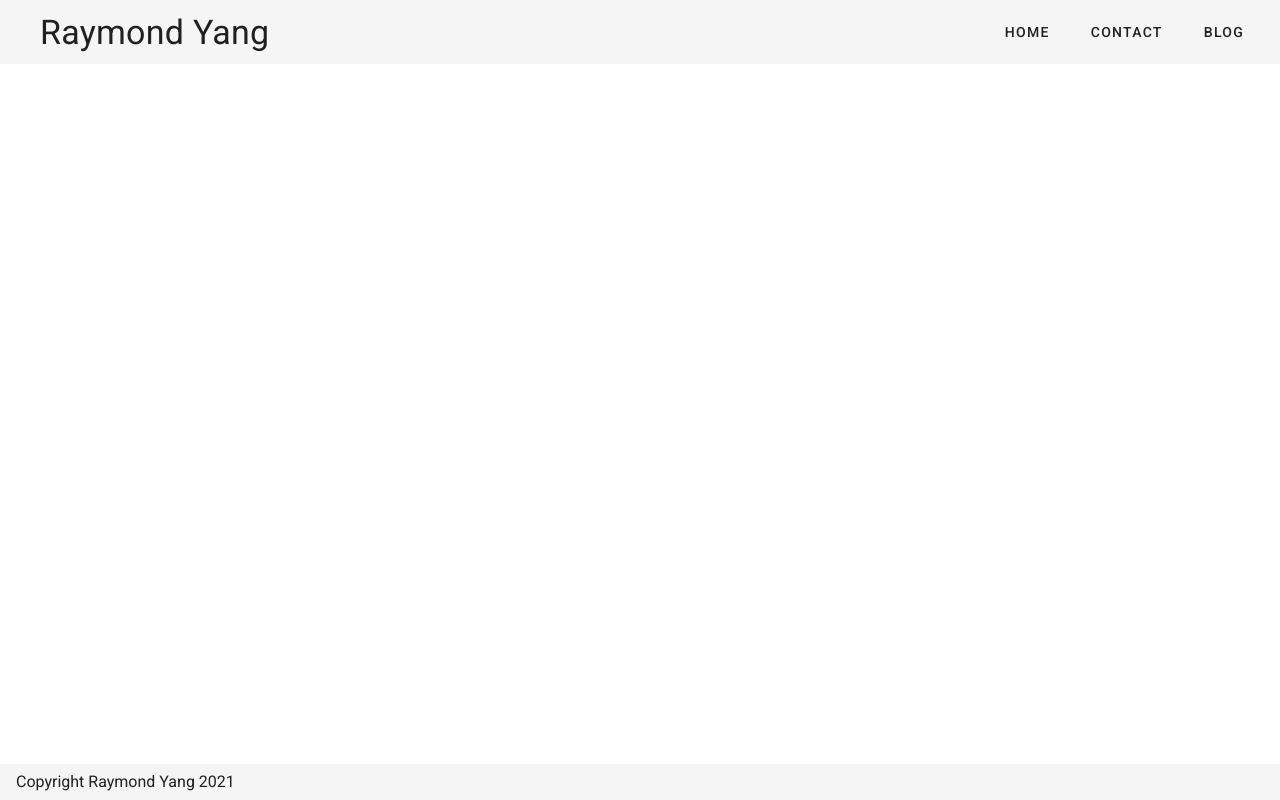
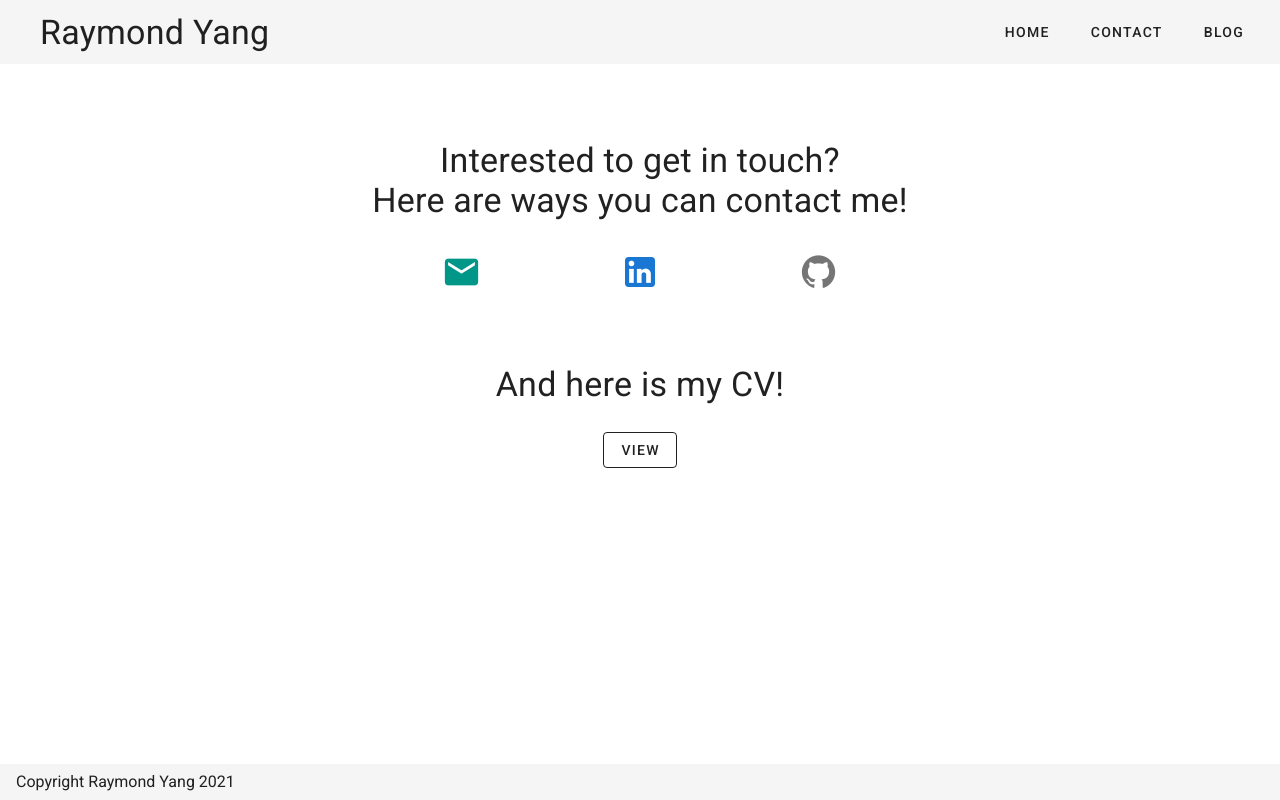
Before and after one commit to Ray2126/personal-website, a Vue app: page /contact in a window 1280 px wide. Built offline with nearby package versions, Linux system fonts and the light colour scheme.

Commit message:
Add contact page, lint missing semicolons

```diff
--- a/package.json
+++ b/package.json
@@ -40,7 +40,8 @@
     },
     "rules": {
       "arrow-spacing": "error",
-      "indent": [ "error", 2 ]
+      "indent": [ "error", 2 ],
+      "semi": [ 2, "always"]
     }
   },
   "browserslist": [
--- a/src/router.js
+++ b/src/router.js
@@ -2,6 +2,7 @@ import Vue from 'vue';
 import VueRouter from 'vue-router';
 
 import Home from './views/Home';
+import Contact from './views/Contact';
 
 Vue.use(VueRouter);
 
@@ -10,6 +11,10 @@ const routes = [
     path: '/',
     component: Home,
   },
+  {
+    path: '/contact',
+    component: Contact,
+  }
 ];
 
 const router = new VueRouter({
@@ -17,4 +22,19 @@ const router = new VueRouter({
   routes
 });
 
+/* Print NavigationDuplicated errors to console as warnings */
+const originalPush = router.push;
+router.push = function push(location, onResolve, onReject) {
+  if (onResolve || onReject) {
+    return originalPush.call(this, location, onResolve, onReject);
+  }
+  return originalPush.call(this, location).catch((err) => {
+    if (VueRouter.isNavigationFailure(err)) {
+      console.warn(err);
+      return err;
+    }
+    return Promise.reject(err);
+  });
+};
+
 export default router;
--- /dev/null
+++ b/src/views/Contact.vue
@@ -0,0 +1,95 @@
+<template>
+  <v-container fluid>
+    <v-row
+      class="text-h4 d-flex justify-center mb-5"
+      style="text-align:center;"
+    >
+      Interested to get in touch? <br>
+      Here are ways you can contact me!
+    </v-row>
+    <v-row class="d-flex justify-center mb-15">
+      <v-col class="d-flex justify-center">
+        <a
+          id="send-email-button"
+          href="mailto:raymondyang@outlook.co.nz"
+          target="_blank"
+        >
+          <v-icon
+            x-large
+            color="teal"
+          >
+            mdi-email
+          </v-icon>
+        </a>
+      </v-col>
+      <v-col class="d-flex justify-center">
+        <a
+          id="linked-in-button"
+          href="https://www.linkedin.com/in/raymond-yang-96365419a/"
+          target="_blank"
+        >
+          <v-icon
+            x-large
+            color="blue darken-2"
+          >
+            mdi-linkedin
+          </v-icon>
+        </a>
+      </v-col>
+      <v-col class="d-flex justify-center">
+        <a
+          id="github-button"
+          href="https://github.com/Ray2126"
+          target="_blank"
+        >
+          <v-icon
+            x-large
+          >
+            mdi-github
+          </v-icon>
+        </a>
+      </v-col>
+    </v-row>
+    <v-row
+      class="text-h4 d-flex justify-center mb-5"
+      style="text-align:center;"
+    >
+      And here is my CV!
+    </v-row>
+    <v-row class="d-flex justify-center mb-15">
+      <v-btn
+        class="ma-2"
+        outlined
+        href="Raymond_Yang_CV.pdf"
+        target="blank"
+      >
+        View
+      </v-btn>
+    </v-row>
+  </v-container>
+</template>
+
+<script>
+
+export default {
+  name: 'LandingPage',
+};
+
+</script>
+
+<style scoped>
+
+#send-email-button:link,
+#linked-in-button:link,
+#github-button:link {
+    text-decoration: inherit;
+    color: inherit;
+}
+
+#send-email-button:visited,
+#linked-in-button:visited,
+#github-button:visited {
+    text-decoration: inherit;
+    color: inherit;
+}
+</style>
```
Also changed, not shown: src/main.js (+5 -5 lines), 1 other file (tests, documents, lock files or other folders).
